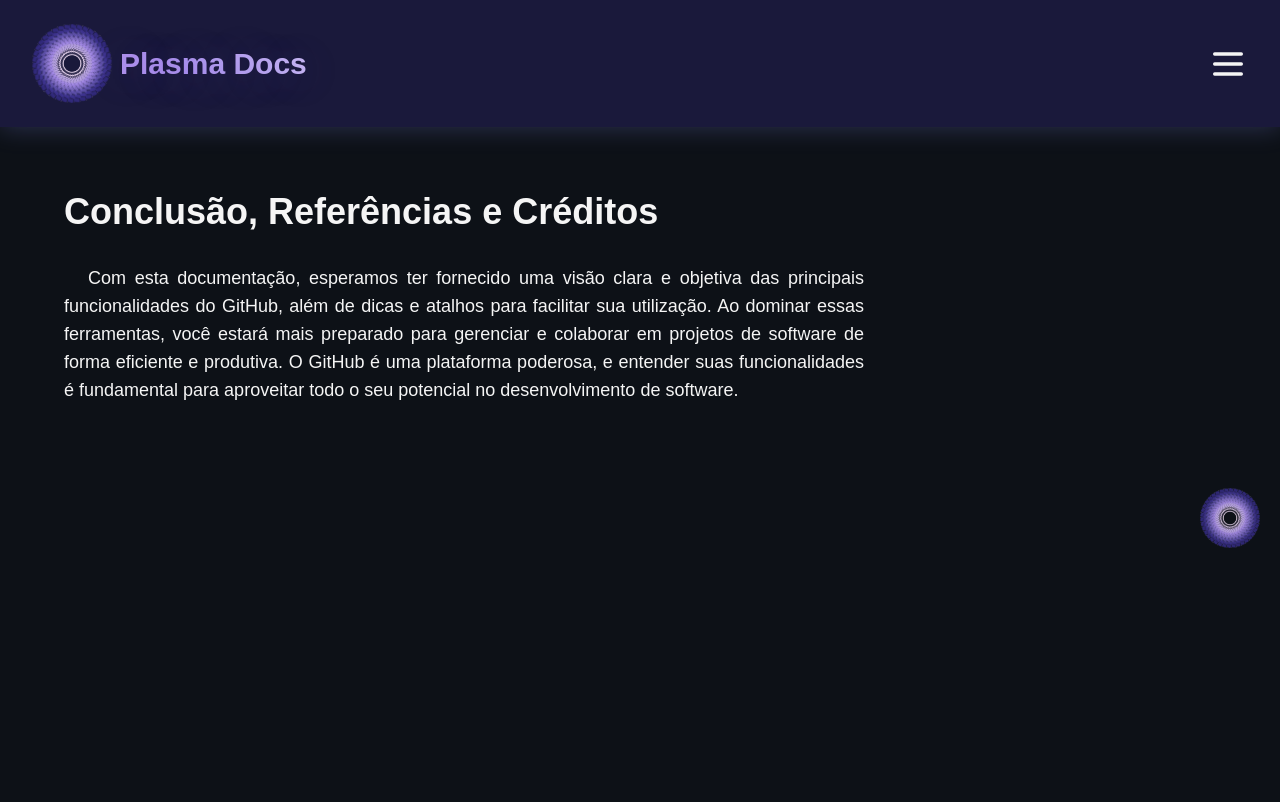
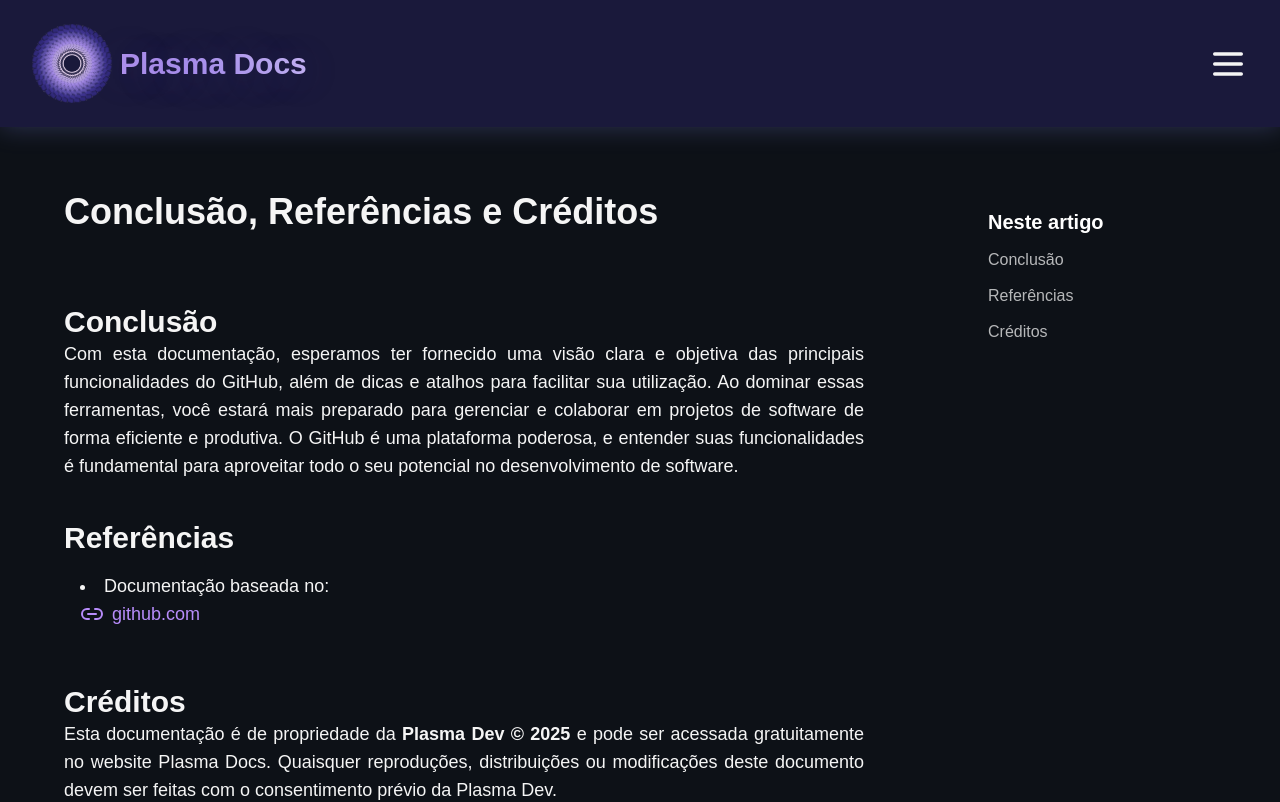
Before and after one commit to Plasma-Dev12/plasma-docs, a Next.js app: page /docs/github/useful-resources/conclusion-references-credits in a window 1280 px wide. Shown: the top 802 px of the page. Built offline with nearby package versions, Linux system fonts and the light colour scheme; a web font is replaced by a local one.

Commit message:
Update page.tsx

```diff
--- a/src/app/docs/github/useful-resources/conclusion-references-credits/page.tsx
+++ b/src/app/docs/github/useful-resources/conclusion-references-credits/page.tsx
@@ -1,5 +1,12 @@
 import Title from "@/components/layout-elements/Title";
 import Paragraph from "@/components/layout-elements/Paragraph";
+import List from "@/components/layout-elements/List";
+import ListItem from "@/components/layout-elements/ListItem";
+import Link from "next/link";
+import { Link2Icon } from "lucide-react";
+import TopicTitle from "@/components/layout-elements/TopicTitle";
+import Topic from "@/components/layout-elements/Topic";
+import Content from "@/components/layout-elements/Content";
 
 //This defines the order in the sidebar, if not defined,
 //it will be in alphabetical order by the folders name,
@@ -8,17 +15,45 @@ import Paragraph from "@/components/layout-elements/Paragraph";
 
 export default function Page() {
   return (
-    <>
+    <Content>
       <Title>Conclusão, Referências e Créditos</Title>
+      <Topic>
+        <TopicTitle>Conclusão</TopicTitle>
         <Paragraph>
           Com esta documentação, esperamos ter fornecido uma visão clara e
           objetiva das principais funcionalidades do GitHub, além de dicas e
           atalhos para facilitar sua utilização. Ao dominar essas ferramentas,
           você estará mais preparado para gerenciar e colaborar em projetos de
           software de forma eficiente e produtiva. O GitHub é uma plataforma
-        poderosa, e entender suas funcionalidades é fundamental para aproveitar
-        todo o seu potencial no desenvolvimento de software.
+          poderosa, e entender suas funcionalidades é fundamental para
+          aproveitar todo o seu potencial no desenvolvimento de software.
         </Paragraph>
-    </>
+      </Topic>
+      <Topic>
+        <TopicTitle>Referências</TopicTitle>
+        <List type="disc">
+          <ListItem>
+            Documentação baseada no:
+            <div className="flex items-center gap-2 text-[#b78cfb]">
+              <Link2Icon />
+              <Link href={"https://github.com/"} target={"_blank"}>
+                github.com
+              </Link>
+            </div>
+          </ListItem>
+        </List>
+      </Topic>
+      <Topic>
+        <TopicTitle>Créditos</TopicTitle>
+
+        <Paragraph>
+          Esta documentação é de propriedade da{" "}
+          <b>Plasma Dev &copy; {new Date().getFullYear()}</b> e pode ser
+          acessada gratuitamente no website Plasma Docs. Quaisquer reproduções,
+          distribuições ou modificações deste documento devem ser feitas com o
+          consentimento prévio da Plasma Dev.
+        </Paragraph>
+      </Topic>
+    </Content>
   );
 }
```
Lines whose indentation alone changed are shown as unchanged.
